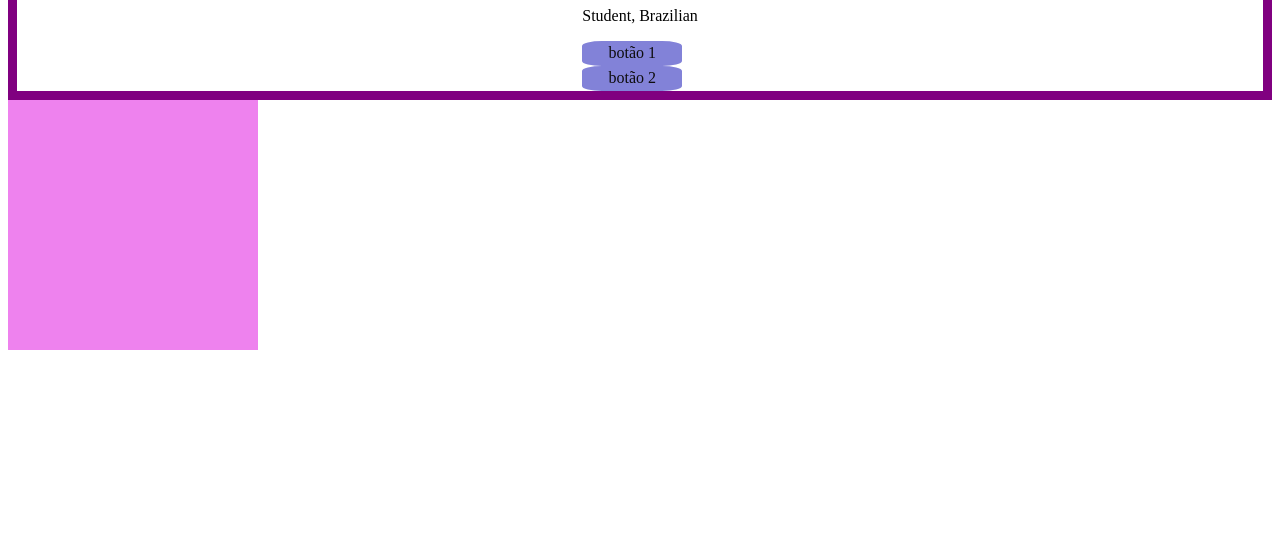
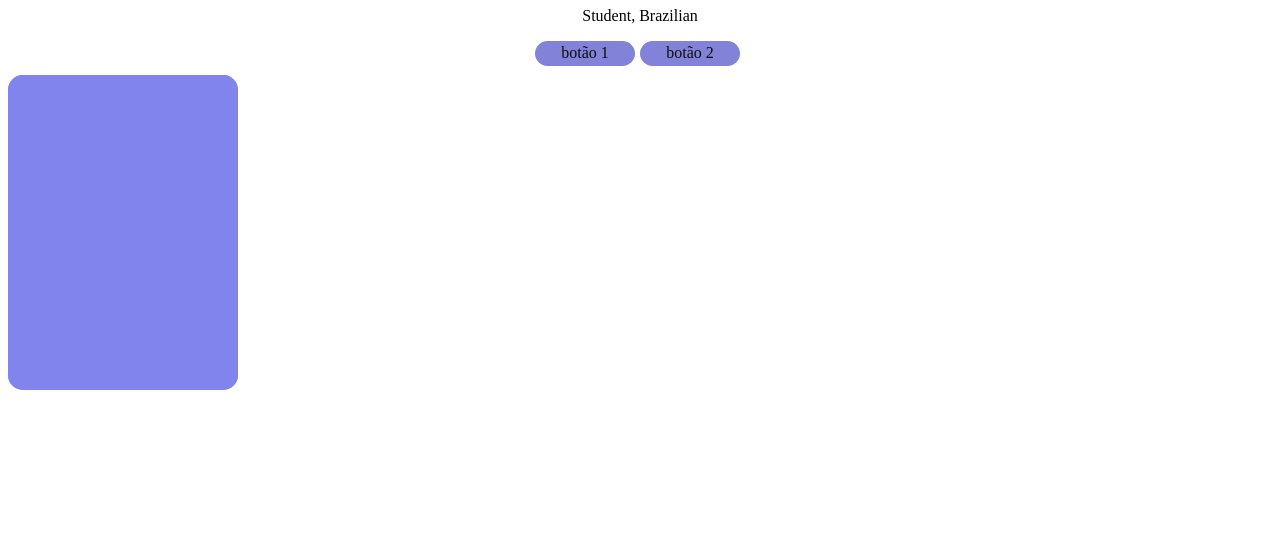
Before and after one commit to isadorabarboza/hmtl, a plain HTML site: page index.caixa.html in a window 1280 px wide. Shown: the part 240-800 px from the top of the page. Drawn offline with Linux system fonts and the light colour scheme.

Commit message:
Add files via upload

```diff
--- a/index.caixa.html
+++ b/index.caixa.html
@@ -6,25 +6,38 @@
     <meta name="viewport" content="width=device-width, initial-scale=1.0">
     <title>caixas </title>
     <style>
+
      #topBox{
 /* width: 250px;
 height: 250px; */
-border: 9px solid purple;
+border: 9px solid rgb(255, 255, 255);
 display: flex;
 flex-direction: column;
 justify-content: center;
 align-items: center;
 }
 #BottomBox{
-width: 250px;
-height: 250px;
-background-color: violet;
+width: 230px;
+height: 315px;
+background-color: rgb(130, 132, 238);
+border-radius: 15px;
 }
+#Verybottombox{
+
+width: 230px;
+height: 315px;
+background-color: rgb(130, 132, 238);
+border-radius: 15px;
+
+
+}
+
 .Circle{
 width: 150px;
 height: 150px;
 border-radius: 50%;
 background-color:darkorchid;
+
 }
 .Alinhar{
     display: flex;
@@ -39,9 +52,24 @@ align-items: center;
     display: flex;
     align-items: center;
     justify-content: center;
-    border-radius: 20%;
+    border-radius: 50px;
 color: rgb(14, 13, 14);
+margin-right: 5px;
 }
+.container {
+ display: flex;
+ justify-content: space-between;
+}
+
+
+#flex{
+
+ display: flex;
+}
+
+
+
+
 
     </style>
 </head>
@@ -50,18 +78,24 @@ color: rgb(14, 13, 14);
 <div class="Circle"></div>
     <div class="alinhar">
         <h1>Isadora</h1>
-        <p>Student, Brazilian</p>
-        <div class="bnt-style"> <p>botão 1</p>
+        <p>Student, Brazilian</p> </div>
+        <div class="container">
+        <div class="bnt-style"> <p>botão 1</p> </div>
+       <div class="bnt-style"> <p>botão 2</p> </div>
         </div>
-        <div class="bnt-style"> <p>botão 2</p>
-
         </div>
 
     </div>
-<div></div>
+<div class="flex">
+    <div id="BottomBox">
+    <div id="Verybottombox"></div>
     </div>
-    <div id="BottomBox">
-<div></div>
+
+</div>
+    </div>
+
+
+
 <div></div>
 <div></div>
     </div>
```
